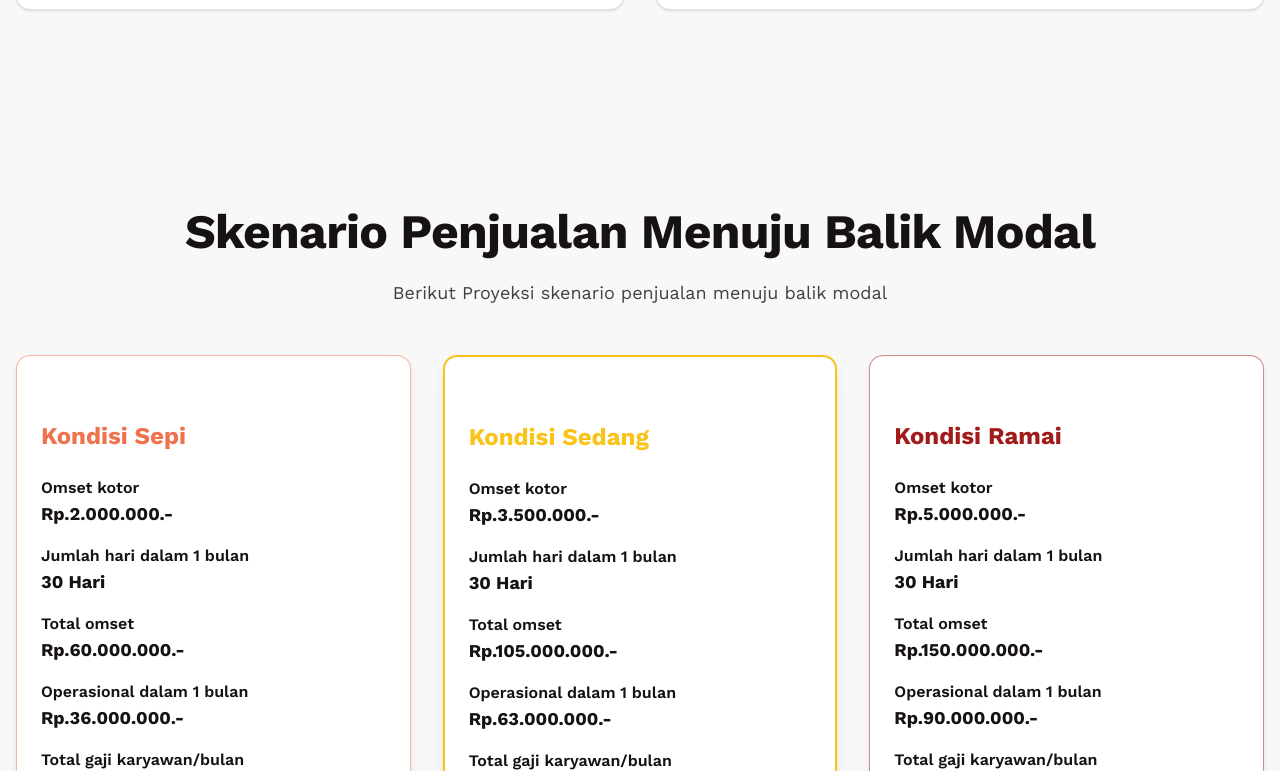
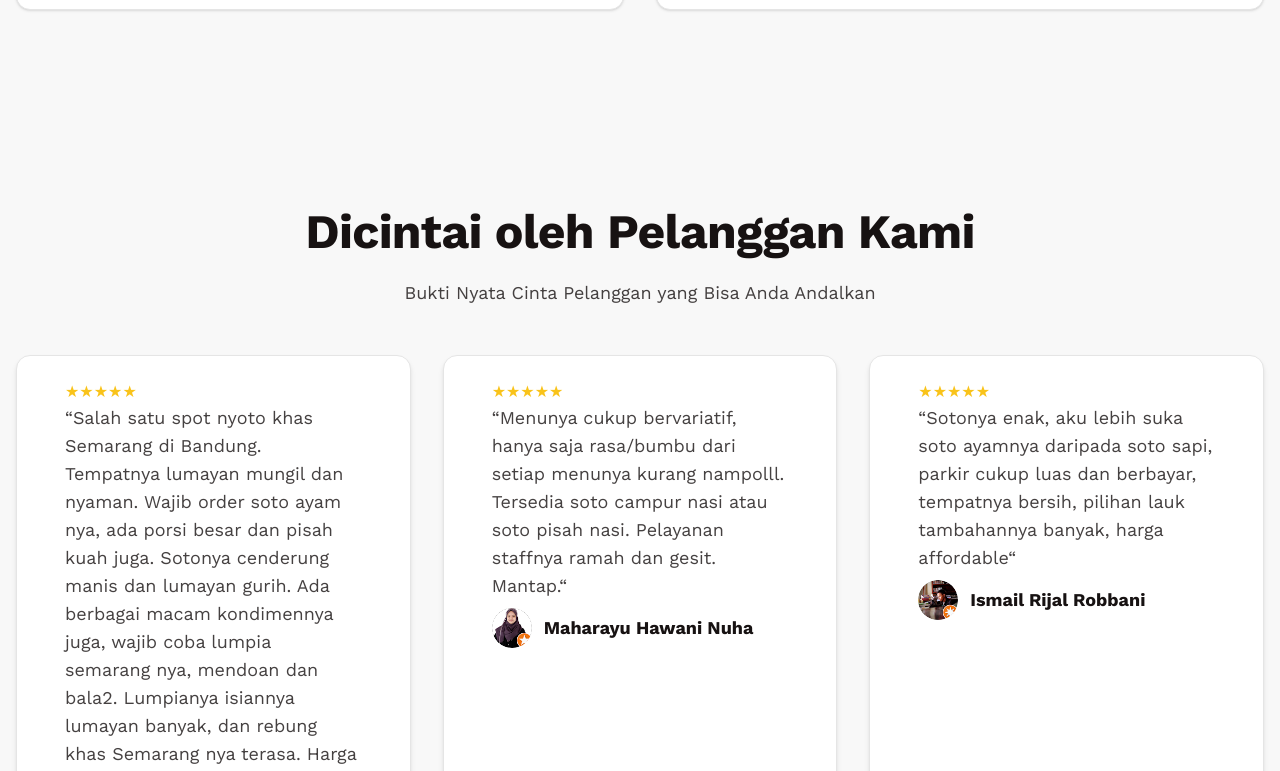
Before and after one commit to haniframadhani/soto-cipto-roso, a Next.js app: page / in a window 1280 px wide. Shown: the part 7009-7780 px from the top of the page. Built offline with nearby package versions, Linux system fonts and the light colour scheme; a web font is replaced by a local one.

Commit message:
chore: delete roi

```diff
--- a/app/page.tsx
+++ b/app/page.tsx
@@ -570,7 +570,7 @@ export default function Home() {
             </Card>
           </div>
         </section>
-        <section className="py-16 md:py-24" id="projection">
+        {/* <section className="py-16 md:py-24" id="projection">
           <div className="flex flex-col items-center gap-4 text-center">
             <h2 className="text-4xl font-bold leading-tight tracking-[-0.015em] text-foreground md:text-5xl">
               Skenario Penjualan Menuju Balik Modal
@@ -779,7 +779,7 @@ export default function Home() {
             kinerja sebelumnya dan kajian pasar. Realisasi hasil dimungkinkan
             untuk berbeda.
           </p>
-        </section>
+        </section> */}
         <section className="py-16 md:py-24" id="reviews">
           <div className="flex flex-col items-center gap-4 text-center">
             <h2 className="text-4xl font-bold leading-tight tracking-[-0.015em] text-foreground md:text-5xl">
```
